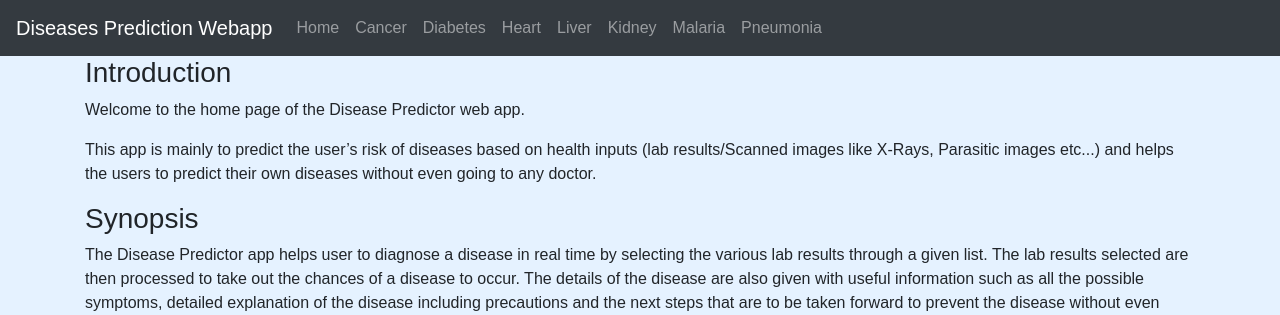
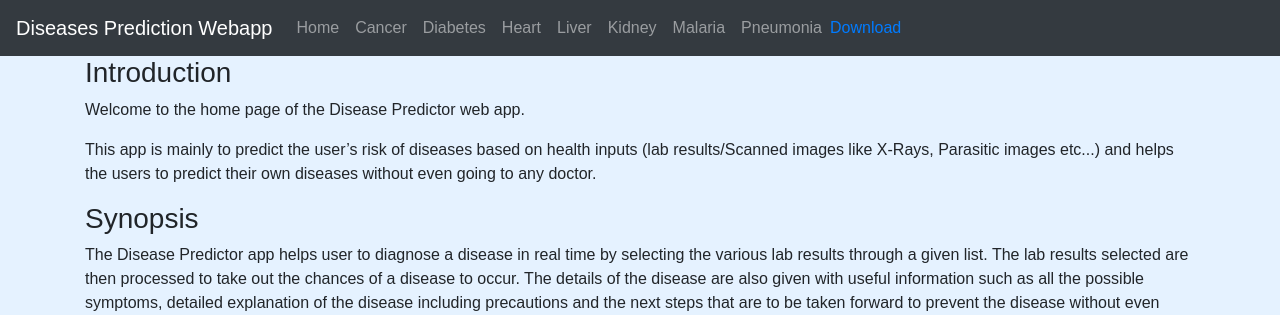
Before and after one commit to AshishKr2303/DiseaseWebApp, a Flask app: page / in a window 1280 px wide. Shown: the top 315 px of the page. Run offline with Flask 2, Linux system fonts and the light colour scheme; parts of the project's set-up code (start-up, migrations or seed data) failed here and were passed over; some libraries are stand-ins or nearby versions.

Commit message:
Add files via upload

```diff
--- a/template/home.html
+++ b/template/home.html
@@ -80,7 +80,7 @@
 
   <div class="collapse navbar-collapse" id="navbarSupportedContent">
     <ul class="navbar-nav mr-auto">
-
+      <a  href="requirements.txt" Download>Download</a>
 
 
   </div>
```
Also changed, not shown: template/requirements.txt (added, +12 -0 lines).
